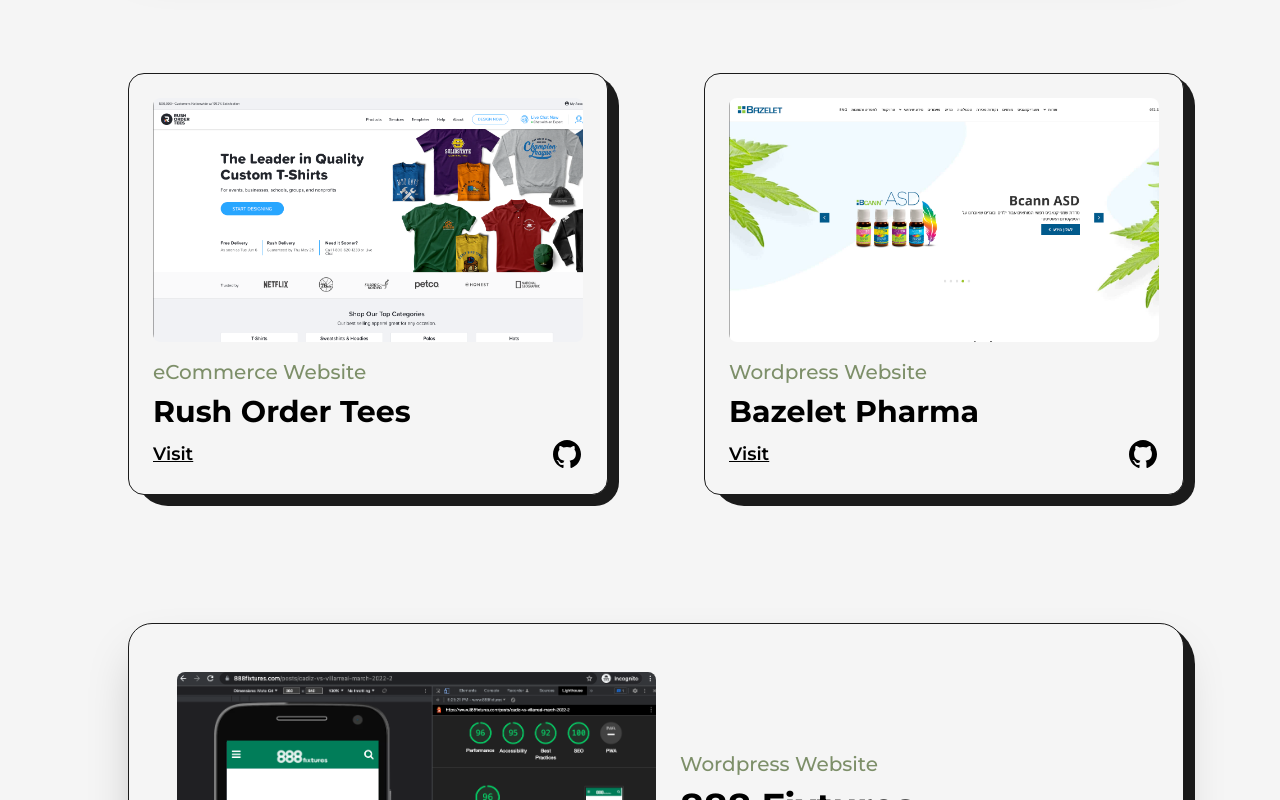
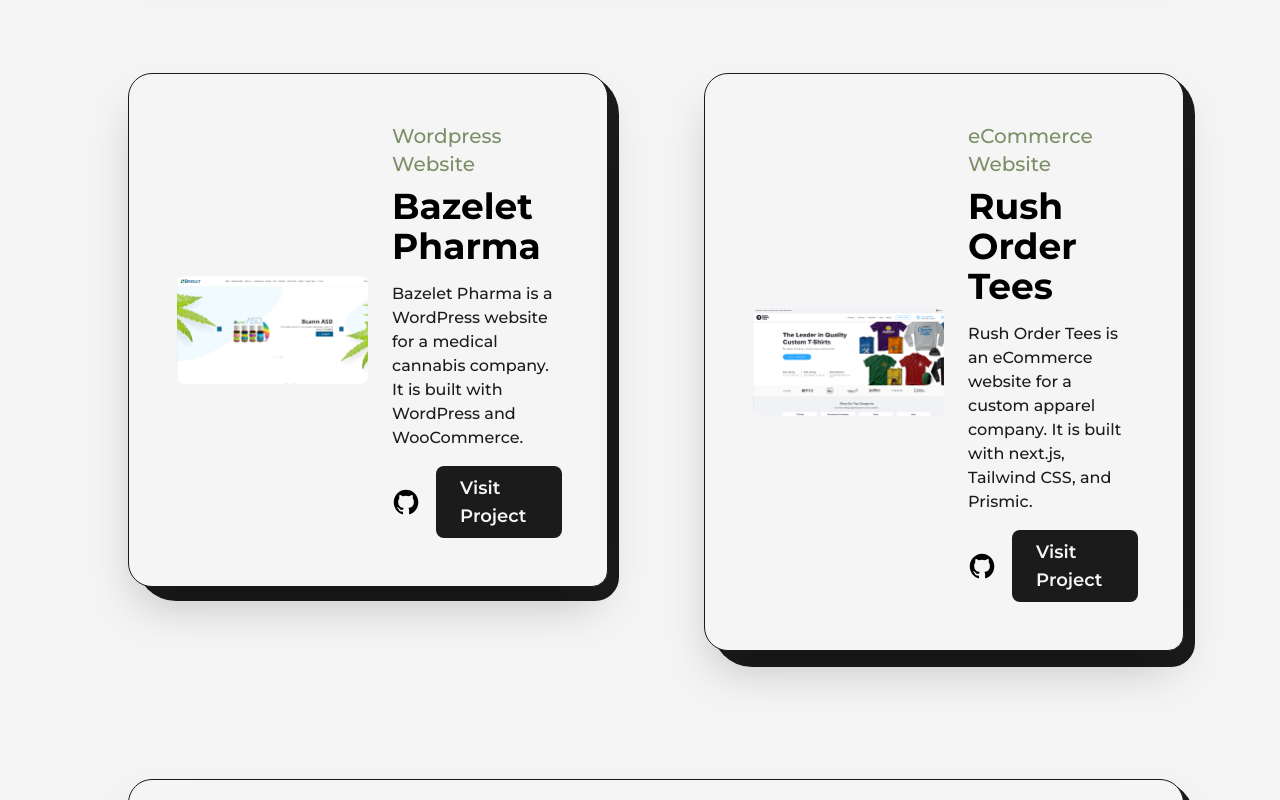
Before and after one commit to GuyDahn/guy-dev-2023, a Next.js app: page /projects in a window 1280 px wide. Shown: the part 780-1580 px from the top of the page. Built offline with nearby package versions, Linux system fonts and the light colour scheme.

Commit message:
projects re-arrange

```diff
--- a/src/pages/projects.js
+++ b/src/pages/projects.js
@@ -11,6 +11,7 @@
 import project4 from '../../public/images/projects/fixtures.png'
 import project5 from '../../public/images/projects/mjarsenal.png'
 import project6 from '../../public/images/projects/blackjack.png'
+import project7 from '../../public/images/projects/datacore.png'
 import { motion } from 'framer-motion'
 import TransitionEffect from '@/components/TransitionEffect'
 
@@ -169,30 +170,34 @@
                 github='https://vendup-production.netlify.app/dashboard/analytics'
               />
             </div>
+
             <div className='col-span-6 sm:col-span-12'>
-              <Project
-                type='eCommerce Website'
-                title='Rush Order Tees'
-                img={project2}
-                link='https://wecannco.com/cbd-website-design/'
-                github='https://github.com/GuyDahn'
-              />
-            </div>
-            <div className='col-span-6 sm:col-span-12'>
-              <Project
+              <FeaturedProject
                 type='Wordpress Website'
                 title='Bazelet Pharma'
+                summary='Bazelet Pharma is a WordPress website for a medical cannabis company. It is built with WordPress and WooCommerce.'
                 img={project3}
                 link='https://www.bazelet-pharma.co.il'
                 github='https://github.com/GuyDahn'
               />
             </div>
 
+            <div className='col-span-6 sm:col-span-12'>
+              <FeaturedProject
+                type='eCommerce Website'
+                title='Rush Order Tees'
+                summary='Rush Order Tees is an eCommerce website for a custom apparel company. It is built with next.js, Tailwind CSS, and Prismic.'
+                img={project2}
+                link='https://www.rushordertees.com'
+                github='https://github.com/GuyDahn'
+              />
+            </div>
+
             <div className='col-span-12'>
               <FeaturedProject
-                type='Wordpress Website'
+                type='Wordpress AI Magazine'
                 title='888 Fixtures'
-                summary='888 Fixtures is an AI-powered WordPress websites that automatically summarizes the latest football matches. It is built with React, Next.js, AWS, and WordPress.'
+                summary='888 Fixtures is an AI-powered WordPress websites that automatically summarizes the latest football matches. It is built with Next.js, AWS, and WordPress.'
                 img={project4}
                 link='https://888fixtures.com'
                 github='https://github.com/GuyDahn'
@@ -201,13 +206,14 @@
 
             <div className='col-span-6 sm:col-span-12'>
               <Project
-                type='Website Template'
+                type='Website'
                 img={project5}
                 title='MJ Arsenal'
                 link='https://mjarsenal.com'
                 github='https://github.com/GuyDahn'
               />
             </div>
+
             <div className='col-span-6 sm:col-span-12'>
               <Project
                 type='React js Game'
@@ -215,6 +221,16 @@
                 title='Blackjack Game'
                 link='https://guydahn.github.io/react-blackjack/'
                 github='https://github.com/GuyDahn/react-blackjack'
+              />
+            </div>
+
+            <div className='col-span-6 sm:col-span-12'>
+              <Project
+                type='DataCore Website'
+                img={project7}
+                title='DataCore'
+                link='https://datacore.co.il'
+                github='https://github.com/GuyDahn'
               />
             </div>
           </div>
```
Also changed, not shown: public/images/projects/datacore.png (added).
